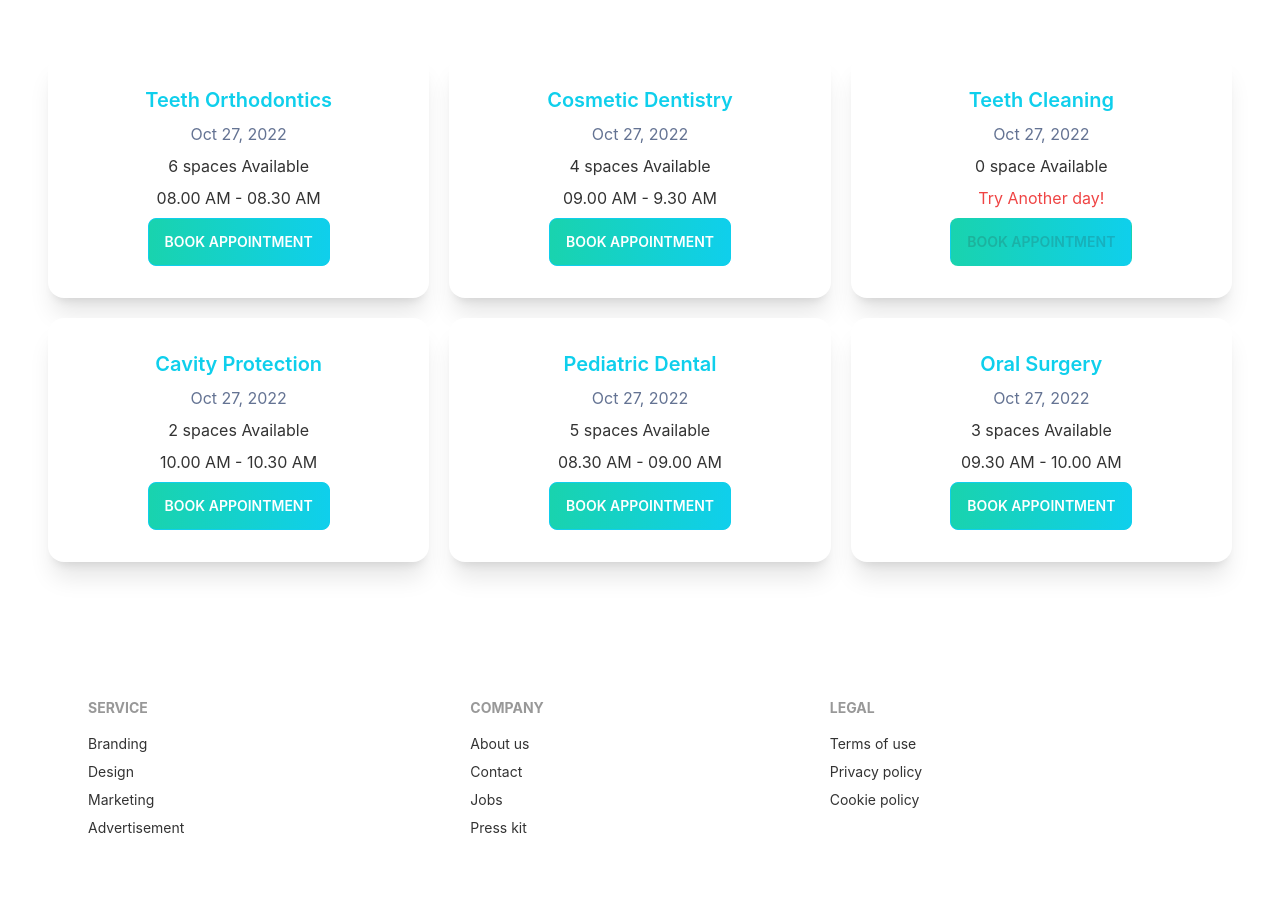
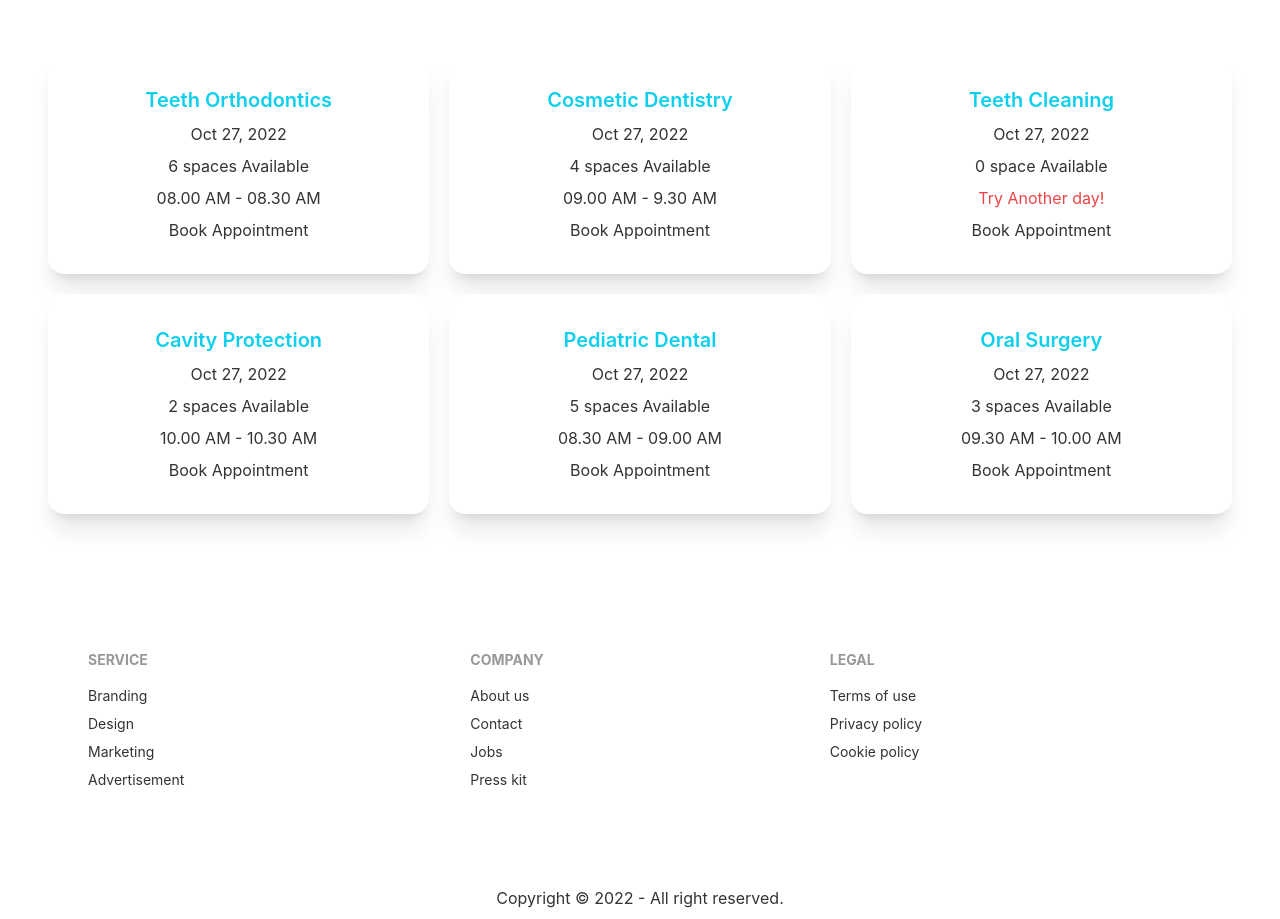
Before and after one commit to rimonhossain12/final-doctor-portal-practice, a React (Create React App) app: page /appointment in a window 1280 px wide. Shown: the part 1270-2189 px from the top of the page. Built offline with nearby package versions, Linux system fonts and the light colour scheme.

Commit message:
remove some cod

```diff
--- a/src/Pages/Appointment/AppointmentService.js
+++ b/src/Pages/Appointment/AppointmentService.js
@@ -1,13 +1,13 @@
 import { format } from 'date-fns';
 import React from 'react';
 
-const AppointmentService = ({ service, date }) => {
+const AppointmentService = ({ service, date, setTreatment }) => {
     const { name, slots } = service;
     return (
         <div className="card lg:max-w-96 bg-base-100 shadow-xl">
             <div className="card-body items-center">
                 <h2 className="card-title text-primary">{name}</h2>
-                <p className='text-thin text-accent'>{format(date, 'PP')}</p>
+                <p className='text-thin text-acceont'>{format(date, 'PP')}</p>
                 <p> {slots.length}
                     {slots.length > 1 ? " spaces " : " space "}
                     Available</p>
@@ -16,7 +16,9 @@ const AppointmentService = ({ service, date }) => {
                         slots.length ? <span>{slots[0]}</span> : <span className='text-red-500 text-thin'>Try Another day!</span>
                     }
                 </p>
-                <button disabled={slots.length === 0} className='btn btn-primary  uppercase text-white bg-gradient-to-r from-secondary to-primary'>Book Appointment</button>
+                <button>Book Appointment</button>
+
+
             </div>
         </div>
     );
--- a/src/Pages/Appointment/AvailableAppoint.js
+++ b/src/Pages/Appointment/AvailableAppoint.js
@@ -2,10 +2,12 @@ import { format } from 'date-fns';
 import React, { useState } from 'react';
 import { useEffect } from 'react';
 import AppointmentService from './AppointmentService';
+import BookingModal from './BookingModal';
 import SingleAppointment from './SingleAppointment';
 
 const AvailableAppoint = ({ date }) => {
     const [services, setService] = useState([]);
+
     useEffect(() => {
         fetch('services.json')
             .then(res => res.json())
@@ -38,7 +40,6 @@ const AvailableAppoint = ({ date }) => {
                             service={service}
                             date = {date}
                         >
-
                         </AppointmentService>)
                     }
                 </div>
--- a/src/Pages/Appointment/BookingModal.js
+++ /dev/null
@@ -1,21 +0,0 @@
-import React from 'react';
-
-const BookingModal = () => {
-    return (
-        <section>
-            {/* Put this part before </body> tag */}
-            <input type="checkbox" id="booking-modal" className="modal-toggle" />
-            <div className="modal">
-                <div className="modal-box">
-                    <h3 className="font-bold text-lg">Congratulations random Internet user!</h3>
-                    <p className="py-4">You've been selected for a chance to get one year of subscription to use Wikipedia for free!</p>
-                    <div className="modal-action">
-                        <label htmlFor="booking-modal" className="btn">Yay!</label>
-                    </div>
-                </div>
-            </div>
-        </section>
-    );
-};
-
-export default BookingModal;
```
